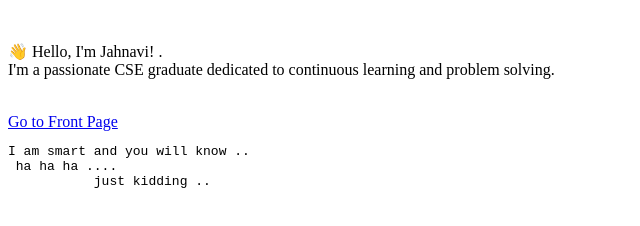
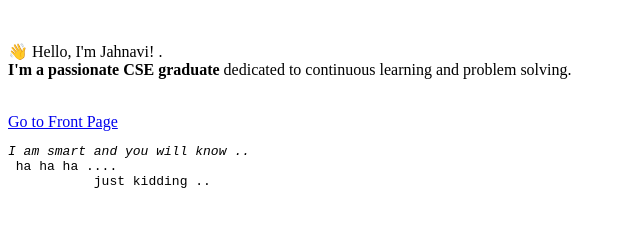
Before and after one commit to Jahnavi570/practice570, a plain HTML site: page practice/index.html in a window 1280 px wide. Shown: the whole page, without its empty margins (0-640 px from the left). Drawn offline with Linux system fonts and the light colour scheme.

Commit message:
Update index.html

```diff
--- a/practice/index.html
+++ b/practice/index.html
@@ -1,6 +1,6 @@
 <Hello class="I am Jahnavi"></Hello><br>
-<p>👋 Hello, I'm Jahnavi! .<br> <bold>I'm a passionate CSE graduate</bold> dedicated to continuous learning and problem solving.</p><br>
+<p>👋 Hello, I'm Jahnavi! .<br> <b>I'm a passionate CSE graduate</b> dedicated to continuous learning and problem solving.</p><br>
 <a href="front%20page.html">Go to Front Page</a><br>
-<pre>I am smart and you will know ..
+<pre><i>I am smart and you will know ..</i>
  ha ha ha ....
            just kidding ..</pre>
```
